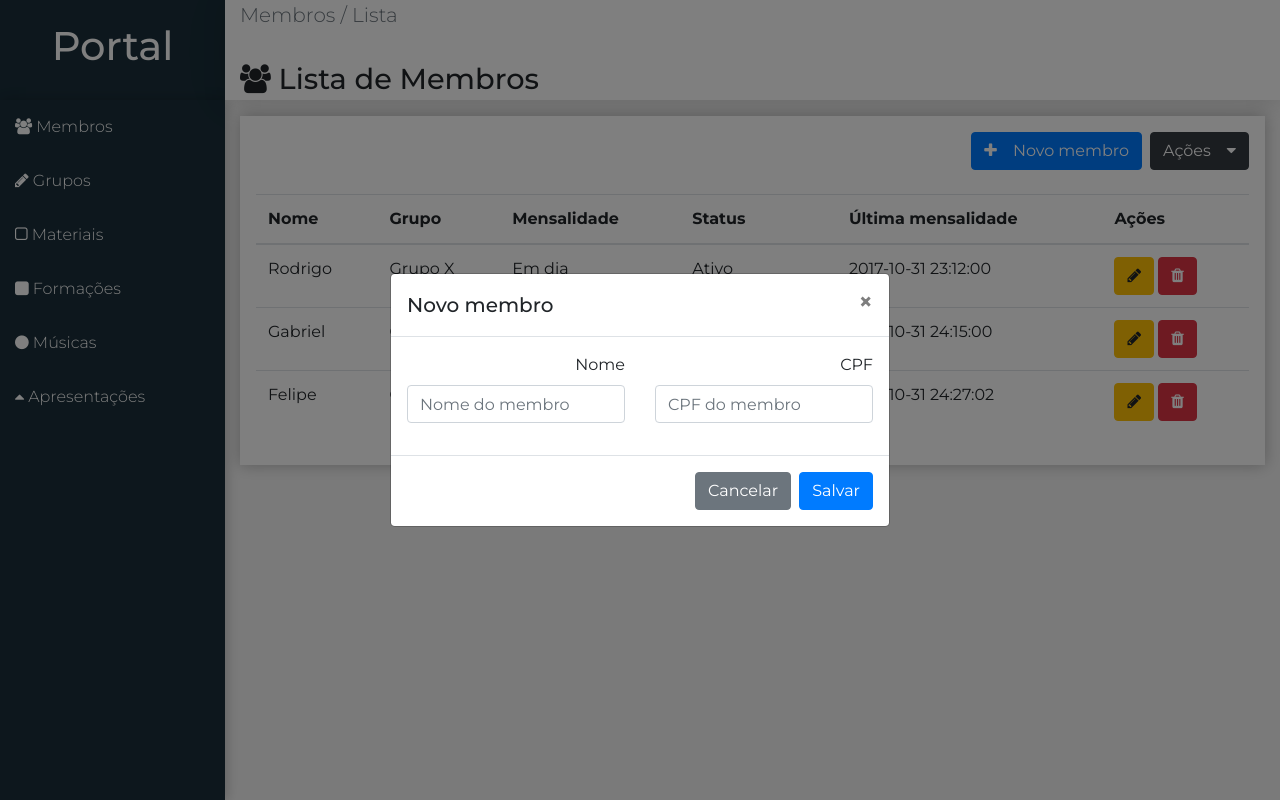
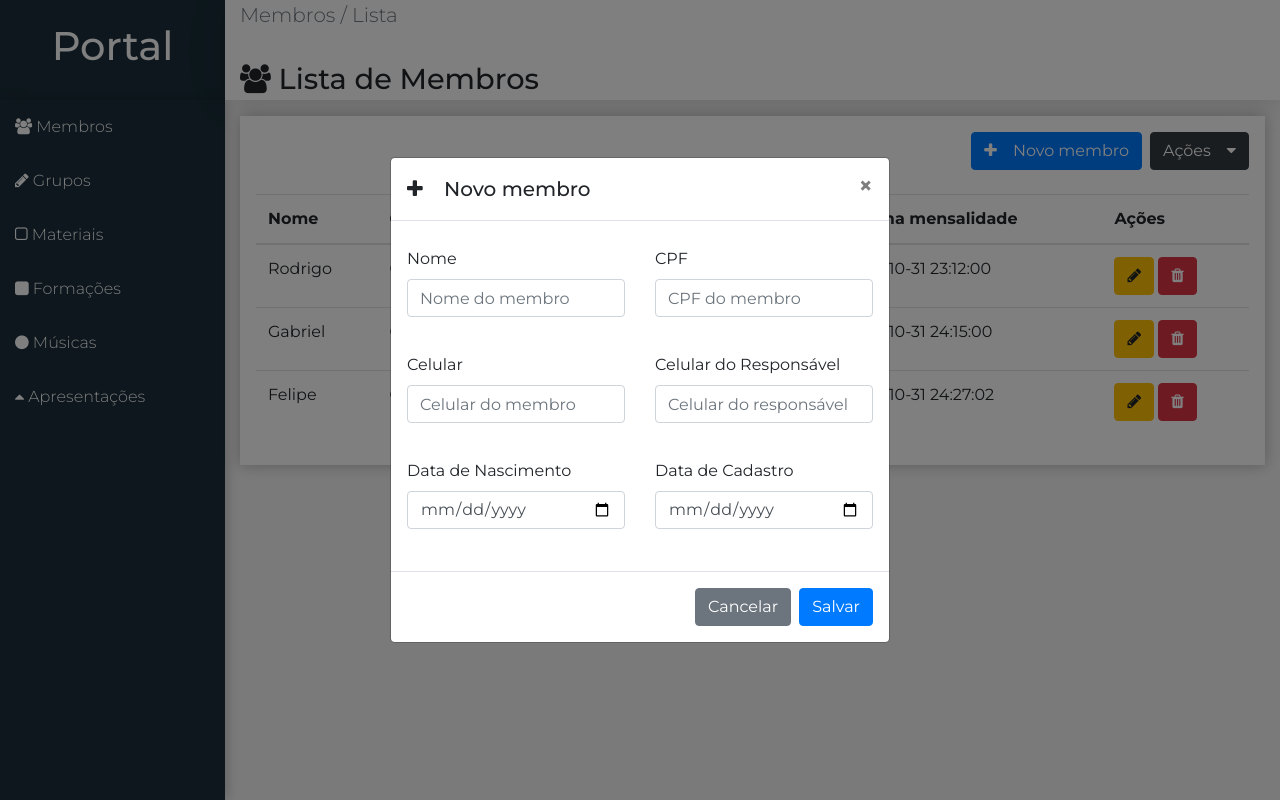
Before and after one commit to gabrielrg14/projeto-lab-eng, a React (Create React App) app in the folder frontend/: page /membros in a window 1280 px wide. Both pictures are taken after a click on the button "Novo membro". Built offline with nearby package versions, Linux system fonts and the light colour scheme.

Commit message:
Acrescentados campos no Modal de Membros
Foram acrescentados mais campos no Modal de Membros, além de incluir o modal para edição dos membros e confirmação de exclusão de um membro

```diff
--- /dev/null
+++ b/frontend/src/components/membros/Membros.css
@@ -0,0 +1,4 @@
+.campo-form {
+    padding-top: 10px;
+    padding-bottom: 10px;
+}
--- a/frontend/src/components/membros/Membros.jsx
+++ b/frontend/src/components/membros/Membros.jsx
@@ -1,5 +1,6 @@
 import React, { Component } from 'react'
 import Main from '../template/Main'
+import "./Membros.css"
 
 const headerProps = {
     icon: 'users',
@@ -19,52 +20,6 @@ export default class UserCrud extends Component {
 
     state = { ...initialState }
 
-    /* Possível reutilização para Tela de Alteração de usuário */
-    // renderForm() {
-    //     return (
-    //         <div className="form">
-    //             <div className="row">
-    //                 <div className="col-12 col-md-6">
-    //                     <div className="form-group">
-    //                         <label>Nome</label>
-    //                         <input type="text" className="form-control"
-    //                             name="name"
-    //                             value={this.state.user.name}
-    //                             onChange={e => this.updateField(e)}
-    //                             placeholder="Digite o nome..." />
-    //                     </div>
-    //                 </div>
-
-    //                 <div className="col-12 col-md-6">
-    //                     <div className="form-group">
-    //                         <label>E-mail</label>
-    //                         <input type="text" className="form-control"
-    //                             name="email"
-    //                             value={this.state.user.email}
-    //                             onChange={e => this.updateField(e)}
-    //                             placeholder="Digite o e-mail..." />
-    //                     </div>
-    //                 </div>
-    //             </div>
-
-    //             <hr />
-    //             <div className="row">
-    //                 <div className="col-12 d-flex justify-content-end">
-    //                     <button className="btn btn-primary"
-    //                         onClick={e => this.save(e)}>
-    //                         Salvar
-    //                     </button>
-
-    //                     <button className="btn btn-secondary ml-2"
-    //                         onClick={e => this.clear(e)}>
-    //                         Cancelar
-    //                     </button>
-    //                 </div>
-    //             </div>
-    //         </div>
-    //     )
-    // }
-
     renderTopButtons() {
         return (
             <div className="text-right">
@@ -82,7 +37,7 @@ export default class UserCrud extends Component {
                     <div class="modal-dialog modal-dialog-centered" role="document">
                         <div class="modal-content">
                             <div class="modal-header">
-                                <h5 class="modal-title" id="ModalNovoMembro">Novo membro</h5>
+                                <h5 class="modal-title" id="ModalNovoMembro"><i className="fa fa-plus mr-3"></i> Novo membro</h5>
                                 <button type="button" class="close" data-dismiss="modal" aria-label="Fechar">
                                     <span aria-hidden="true">&times;</span>
                                 </button>
@@ -90,17 +45,49 @@ export default class UserCrud extends Component {
                             <div class="modal-body">
                                 <div className="form">
                                     <div className="row">
-                                        <div className="col-12 col-md-6">
+                                        <div className="col-12 col-md-6 text-left campo-form">
                                             <div className="form-group">
                                                 <label>Nome</label>
                                                 <input type="text" className="form-control" name="name" placeholder="Nome do membro" />
                                             </div>
                                         </div>
 
-                                        <div className="col-12 col-md-6">
+                                        <div className="col-12 col-md-6 text-left campo-form">
                                             <div className="form-group">
                                                 <label>CPF</label>
                                                 <input type="text" className="form-control" name="cpf" placeholder="CPF do membro" />
+                                            </div>
+                                        </div>
+                                    </div>
+
+                                    <div className="row">
+                                        <div className="col-12 col-md-6 text-left campo-form">
+                                            <div className="form-group">
+                                                <label>Celular</label>
+                                                <input type="text" className="form-control" name="celular" placeholder="Celular do membro" />
+                                            </div>
+                                        </div>
+
+                                        <div className="col-12 col-md-6 text-left campo-form">
+                                            <div className="form-group">
+                                                <label>Celular do Responsável</label>
+                                                <input type="text" className="form-control" name="celular-resp" placeholder="Celular do responsável" />
+                                            </div>
+                                        </div>
+                                    </div>
+
+                                    <div className="row">
+                                        <div className="col-12 col-md-6 text-left campo-form">
+                                            <div className="form-group">
+                                                <label>Data de Nascimento</label>
+                                                <input type="date" className="form-control" name="data-nascimento" />
+                                            </div>
+                                        </div>
+
+                                        <div className="col-12 col-md-6 text-left campo-form">
+                                            <div className="form-group">
+                                                <label>Data de Cadastro</label>
+                                                <input type="date" className="form-control" name="data-cadastro" />
                                             </div>
                                         </div>
                                     </div>
@@ -142,19 +129,127 @@ export default class UserCrud extends Component {
     renderRows() {
         return this.state.membros.map(membro => {
             return (
-                <tr key='1'>
+                <tr>
                     <td>{membro.nome}</td>
                     <td>{membro.grupo}</td>
                     <td>{membro.mensalidade}</td>
                     <td>{membro.status}</td>
                     <td>{membro.ultima_mensalidade}</td>
                     <td>
-                        <button className="btn btn-warning">
+                        <button type="button" className="btn btn-warning" data-toggle="modal" data-target="#editarMembro">
                             <i className="fa fa-pencil"></i>
                         </button>
-                        <button className="btn btn-danger ml-1">
+
+                        {/* Início Modal editar Membro */}
+                        <div class="modal fade" id="editarMembro" tabindex="-1" role="dialog" aria-labelledby="ModalEditarMembro" aria-hidden="true">
+                            <div class="modal-dialog modal-dialog-centered" role="document">
+                                <div class="modal-content">
+                                    <div class="modal-header">
+                                        <h5 class="modal-title" id="ModalEditarMembro"><i className="fa fa-pencil"></i> Editar membro</h5>
+                                        <button type="button" class="close" data-dismiss="modal" aria-label="Fechar">
+                                            <span aria-hidden="true">&times;</span>
+                                        </button>
+                                    </div>
+                                    <div class="modal-body">
+                                        <div className="form">
+                                            <div className="row">
+                                                <div className="col-12 col-md-6 text-left campo-form">
+                                                    <div className="form-group">
+                                                        <label>Nome</label>
+                                                        <input type="text" className="form-control" name="name" value={membro.nome} placeholder="Nome do membro" />
+                                                    </div>
+                                                </div>
+
+                                                <div className="col-12 col-md-6 text-left campo-form">
+                                                    <div className="form-group">
+                                                        <label>CPF</label>
+                                                        <input type="text" className="form-control" name="cpf" placeholder="CPF do membro" />
+                                                    </div>
+                                                </div>
+                                            </div>
+
+                                            <div className="row">
+                                                <div className="col-12 col-md-6 text-left campo-form">
+                                                    <div className="form-group">
+                                                        <label>Celular</label>
+                                                        <input type="text" className="form-control" name="celular" placeholder="Celular do membro" />
+                                                    </div>
+                                                </div>
+
+                                                <div className="col-12 col-md-6 text-left campo-form">
+                                                    <div className="form-group">
+                                                        <label>Celular do Responsável</label>
+                                                        <input type="text" className="form-control" name="celular-resp" placeholder="Celular do responsável" />
+                                                    </div>
+                                                </div>
+                                            </div>
+
+                                            <div className="row">
+                                                <div className="col-12 col-md-6 text-left campo-form">
+                                                    <div className="form-group">
+                                                        <label>Data de Nascimento</label>
+                                                        <input type="date" className="form-control" name="data-nascimento" />
+                                                    </div>
+                                                </div>
+
+                                                <div className="col-12 col-md-6 text-left campo-form">
+                                                    <div className="form-group">
+                                                        <label>Data de Cadastro</label>
+                                                        <input type="date" className="form-control" name="data-cadastro" />
+                                                    </div>
+                                                </div>
+                                            </div>
+
+                                            <div className="row">
+                                                <div className="col-12 col-md-6 offset-md-3 text-left text-md-center campo-form">
+                                                    <div className="form-group">
+                                                        <label for="status">Status</label>
+                                                        <select className="form-control" id="status">
+                                                            <option selected disabled>Selecione...</option>
+                                                            <option value="ativado">Ativado</option>
+                                                            <option value="desativado">Desativado</option>
+                                                        </select>
+                                                    </div>
+                                                </div>
+                                            </div>
+                                        </div>
+                                    </div>
+
+                                    <div class="modal-footer">
+                                        <button type="button" class="btn btn-secondary" data-dismiss="modal">Cancelar</button>
+                                        <button type="button" class="btn btn-primary">Salvar</button>
+                                    </div>
+                                </div>
+                            </div>
+                        </div>
+                        {/* Fim Modal editar Membro */}
+
+                        <button type="button" className="btn btn-danger ml-1" data-toggle="modal" data-target="#excluirMembro">
                             <i className="fa fa-trash"></i>
                         </button>
+
+                        {/* Início Modal excluir Membro */}
+                        <div class="modal fade" id="excluirMembro" tabindex="-1" role="dialog" aria-labelledby="ModalExcluirMembro" aria-hidden="true">
+                            <div class="modal-dialog modal-dialog-centered" role="document">
+                                <div class="modal-content">
+                                    <div class="modal-header">
+                                        <h5 class="modal-title" id="ModalExcluirMembro"><i className="fa fa-trash"></i> Excluir membro</h5>
+                                        <button type="button" class="close" data-dismiss="modal" aria-label="Fechar">
+                                            <span aria-hidden="true">&times;</span>
+                                        </button>
+                                    </div>
+                                    <div class="modal-body">
+                                        Tem certeza que deseja excluir o membro {membro.nome}?
+                                    </div>
+
+                                    <div class="modal-footer">
+                                        <button type="button" class="btn btn-secondary" data-dismiss="modal">Cancelar</button>
+                                        <button type="button" class="btn btn-danger">Sim</button>
+                                    </div>
+                                </div>
+                            </div>
+                        </div>
+                        {/* Fim Modal excluir Membro */}
                     </td>
                 </tr>
             )
```
